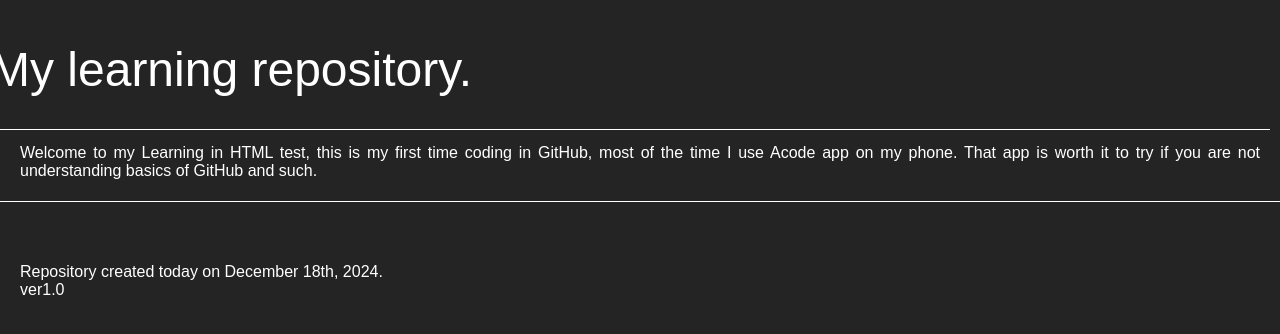
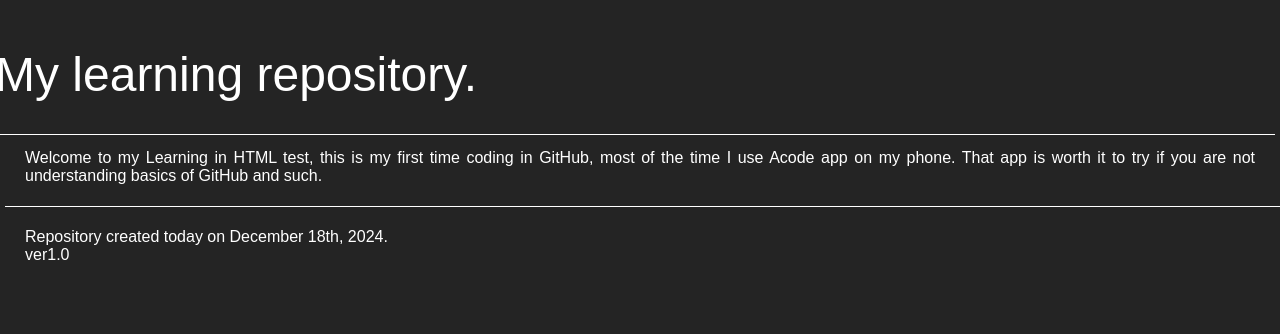
Before and after one commit to KeyzGames/KeyzGames.github.io, a PHP site: page / in a window 1280 px wide. Shown: the top 334 px of the page. Run offline with PHP 8.4, Linux system fonts and the light colour scheme.

Commit message:
Update styles.css

```diff
--- a/styles.css
+++ b/styles.css
@@ -10,7 +10,7 @@ body {
   display: block;
   padding: 10px;
   font-family: 'Arial', sans-serif;
-  margin: 10px;
+  margin: 15px;
   overflow: auto;
 }
 
@@ -55,6 +55,5 @@ hr {
   margin-bottom: 15px;
   position: relative;
   left: -20px;
-  padding: 20px;
-  box-sizing: border-box;
+  padding: -20px;
 }
```
